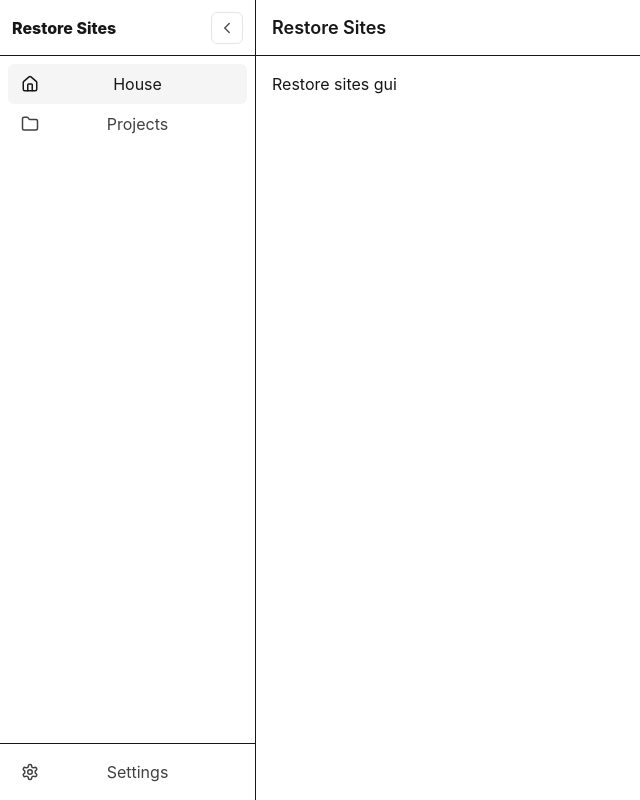
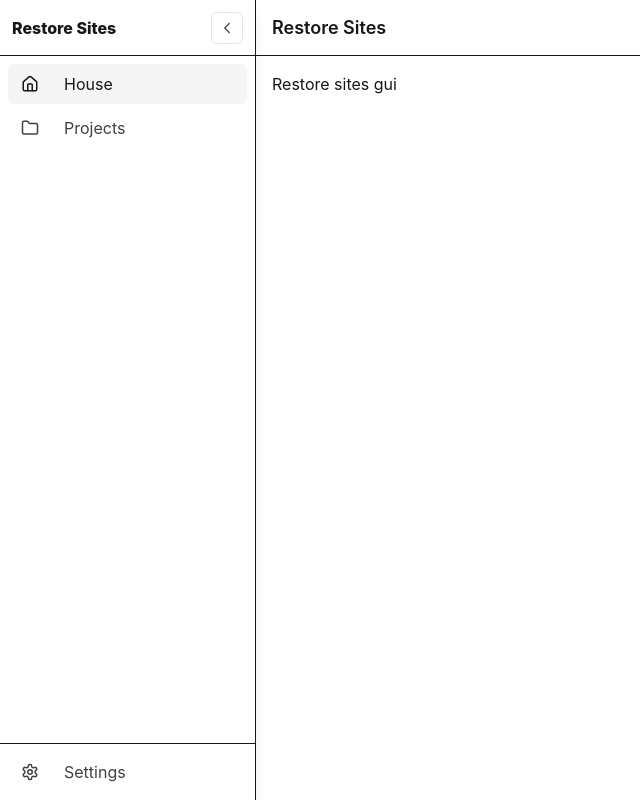
Before and after one commit to Kaligraphy247/restore-sites-gui, a SvelteKit app: page / in a window 1280 px wide. Shown: the whole page, without its empty margins (0-640 px from the left). Built offline with nearby package versions, Linux system fonts and the light colour scheme.

Commit message:
Add animation to sidebar

```diff
--- a/src/components/sidebar/Sidebar.svelte
+++ b/src/components/sidebar/Sidebar.svelte
@@ -1,12 +1,8 @@
 <script lang="ts">
-    import { ChevronLeft, ChevronRight } from "@lucide/svelte";
-    import { createEventDispatcher, onMount } from "svelte";
+    import { ChevronRight } from "@lucide/svelte";
+    import { onMount } from "svelte";
 
-    const dispatch = createEventDispatcher<{
-        toggle: { collapsed: boolean };
-    }>();
-
-    export interface Props {
+    interface Props {
         defaultCollapsed?: boolean;
         widthExpanded?: number;
         widthCollapsed?: number;
@@ -15,6 +11,8 @@
         brand?: import('svelte').Snippet<[{ collapsed: boolean }]>;
         children?: import('svelte').Snippet<[{ collapsed: boolean }]>;
         footer?: import('svelte').Snippet<[{ collapsed: boolean }]>;
+        // Callback props to replace createEventDispatcher
+        ontoggle?: (collapsed: boolean) => void;
     }
 
     let {
@@ -26,7 +24,8 @@
         brand,
         children,
         footer,
-    }: Props = $props();
+        ontoggle,
+    } = $props();
 
     // Component state
     let collapsed = $state(defaultCollapsed);
@@ -49,50 +48,49 @@
                 // ignore storage errors
             }
         }
-        dispatch("toggle", { collapsed });
+        ontoggle?.(collapsed);
     }
 
     let currentWidth = $derived(collapsed ? widthCollapsed : widthExpanded);
 </script>
 
 <aside
-    class="relative flex h-screen flex-col border-r bg-white text-neutral-900 transition-[width] duration-300 ease-in-out dark:border-neutral-800 dark:bg-neutral-900 dark:text-neutral-50 overflow-hidden"
+    class="relative flex h-screen flex-col border-r bg-white text-neutral-900 transition-all duration-300 ease-in-out dark:border-neutral-800 dark:bg-neutral-900 dark:text-neutral-50 overflow-hidden shadow-lg"
     style={`width:${currentWidth}px;min-width:${currentWidth}px;`}
     data-collapsed={collapsed}
-
     aria-label={ariaLabel}
 >
     <!-- Header / Brand -->
     <div
         class="flex h-14 items-center justify-between gap-2 border-b px-3 dark:border-neutral-800"
     >
-        <div class="flex min-w-0 items-center gap-2">
+        <div class="flex min-w-0 items-center gap-2 transition-all duration-300 ease-in-out">
             {@render brand?.({ collapsed })}
         </div>
 
         <button
             type="button"
-            class="inline-flex h-8 w-8 items-center justify-center rounded-md border border-neutral-200 bg-white text-neutral-600 hover:bg-neutral-50 hover:text-neutral-900 active:bg-neutral-100 dark:border-neutral-800 dark:bg-neutral-900 dark:text-neutral-300 dark:hover:bg-neutral-800 dark:hover:text-neutral-50"
+            class="inline-flex h-8 w-8 items-center justify-center rounded-md border border-neutral-200 bg-white text-neutral-600 hover:bg-neutral-50 hover:text-neutral-900 active:bg-neutral-100 dark:border-neutral-800 dark:bg-neutral-900 dark:text-neutral-300 dark:hover:bg-neutral-800 dark:hover:text-neutral-50 transition-all duration-200"
             aria-label={collapsed ? "Expand sidebar" : "Collapse sidebar"}
             aria-expanded={!collapsed}
             onclick={toggle}
         >
-            {#if collapsed}
+            <div class="transition-transform duration-300 ease-in-out {collapsed ? 'rotate-0' : 'rotate-180'}">
                 <ChevronRight size={18} />
-            {:else}
-                <ChevronLeft size={18} />
-            {/if}
+            </div>
         </button>
     </div>
 
     <!-- Main navigation area -->
-    <nav class="flex-1 overflow-y-auto px-2 py-2">
-        <!-- Expose collapsed as a slot prop so consumers can adapt labels/icons -->
-        {@render children?.({ collapsed })}
+    <nav class="flex-1 overflow-y-auto px-2 py-2 scroll-smooth">
+        <div class="space-y-1 transition-all duration-300 ease-in-out">
+            <!-- Expose collapsed as a slot prop so consumers can adapt labels/icons -->
+            {@render children?.({ collapsed })}
+        </div>
     </nav>
 
     <!-- Footer / actions -->
-    <div class="border-t px-2 py-2 dark:border-neutral-800">
+    <div class="border-t px-2 py-2 dark:border-neutral-800 transition-all duration-300 ease-in-out">
         {@render footer?.({ collapsed })}
     </div>
 </aside>
--- a/src/components/sidebar/SidebarItem.svelte
+++ b/src/components/sidebar/SidebarItem.svelte
@@ -1,8 +1,6 @@
 <script lang="ts">
-    import { createEventDispatcher } from "svelte";
-
     // Public props
-    export interface Props {
+    interface Props {
         label: string;
         collapsed?: boolean;
         href?: string | null;
@@ -17,6 +15,8 @@
         selectedClass?: string | null;
         icon?: import('svelte').Snippet;
         right?: import('svelte').Snippet;
+        // Callback props to replace createEventDispatcher
+        onclick?: (event: MouseEvent) => void;
     }
 
     let {
@@ -32,10 +32,9 @@
         className = "",
         selectedClass = null,
         icon,
-        right
+        right = undefined,
+        onclick = undefined
     }: Props = $props();
-
-    const dispatch = createEventDispatcher<{ click: MouseEvent }>();
 
 
     function handleClick(e: MouseEvent) {
@@ -44,7 +43,7 @@
             e.stopPropagation();
             return;
         }
-        dispatch("click", e);
+        onclick?.(e);
     }
 
     let elementTag: "a" | "button" = $derived(href && !disabled ? "a" : "button");
@@ -56,8 +55,8 @@
     let classes: string = $derived(
         [
             // layout
-            "flex w-full items-center gap-3 rounded-md outline-none transition",
-            collapsed ? "justify-center px-2 py-2" : "justify-start px-3 py-2",
+            "flex w-full items-center rounded-md outline-none transition-all duration-200 ease-in-out",
+            collapsed ? "justify-center px-2 py-2 gap-0" : "justify-start px-3 py-2 gap-3",
             // colors and interaction
             disabled
                 ? "cursor-not-allowed opacity-50"
@@ -97,8 +96,8 @@
         </span>
 
         <!-- Label and right content (hidden when collapsed) -->
-        {#if !collapsed}
-            <span class="min-w-0 flex-1 truncate">{label}</span>
+        <div class={`flex items-center min-w-0 transition-all duration-200 ease-in-out ${collapsed ? 'opacity-0 w-0 overflow-hidden' : 'opacity-100 w-full ml-3'}`}>
+            <span class="min-w-0 flex-1 truncate text-left">{label}</span>
             <div class="ml-auto inline-flex items-center gap-2">
                 {#if badge}
                     <span
@@ -109,7 +108,7 @@
                 {/if}
                 {@render right?.()}
             </div>
-        {/if}
+        </div>
     </svelte:element>
 
     <!-- Tooltip shown only when collapsed -->
--- a/src/routes/+layout.svelte
+++ b/src/routes/+layout.svelte
@@ -7,8 +7,8 @@
 </script>
 
 <div class="flex h-screen w-screen bg-white text-neutral-900 dark:bg-neutral-900 dark:text-neutral-50">
-  <Sidebar ariaLabel="Main navigation">
-    {#snippet brand({ collapsed })}
+  <Sidebar ariaLabel="Main navigation" ontoggle={(collapsed: boolean) => console.log('Sidebar toggled:', collapsed)}>
+    {#snippet brand({ collapsed }: { collapsed: boolean })}
       {#if collapsed}
         <div class="mx-auto text-sm font-extrabold tracking-wide">RS</div>
       {:else}
@@ -18,7 +18,8 @@
       {/if}
     {/snippet}
 
-    {#snippet children({ collapsed })}
+    {#snippet children({ collapsed }: { collapsed: boolean })}
+      <div class="space-y-1">
         <SidebarItem label="House" {collapsed} active ariaLabel="House">
           {#snippet icon()}
             <House size={18} />
@@ -30,9 +31,10 @@
             <Folder size={18} />
           {/snippet}
         </SidebarItem>
+      </div>
     {/snippet}
 
-    {#snippet footer({ collapsed })}
+    {#snippet footer({ collapsed }: { collapsed: boolean })}
       <SidebarItem label="Settings" {collapsed} ariaLabel="Settings">
         {#snippet icon()}
           <Settings size={18} />
```
Lines whose indentation alone changed are shown as unchanged.
